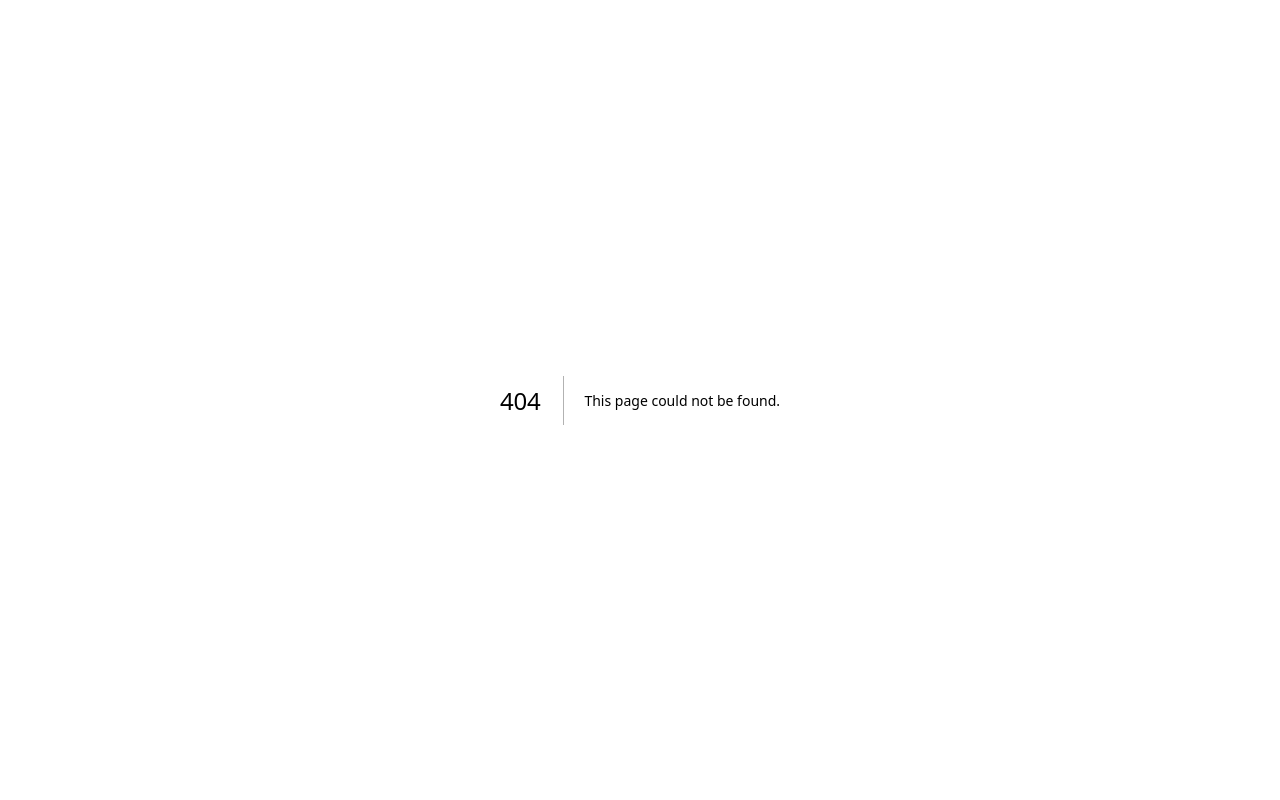
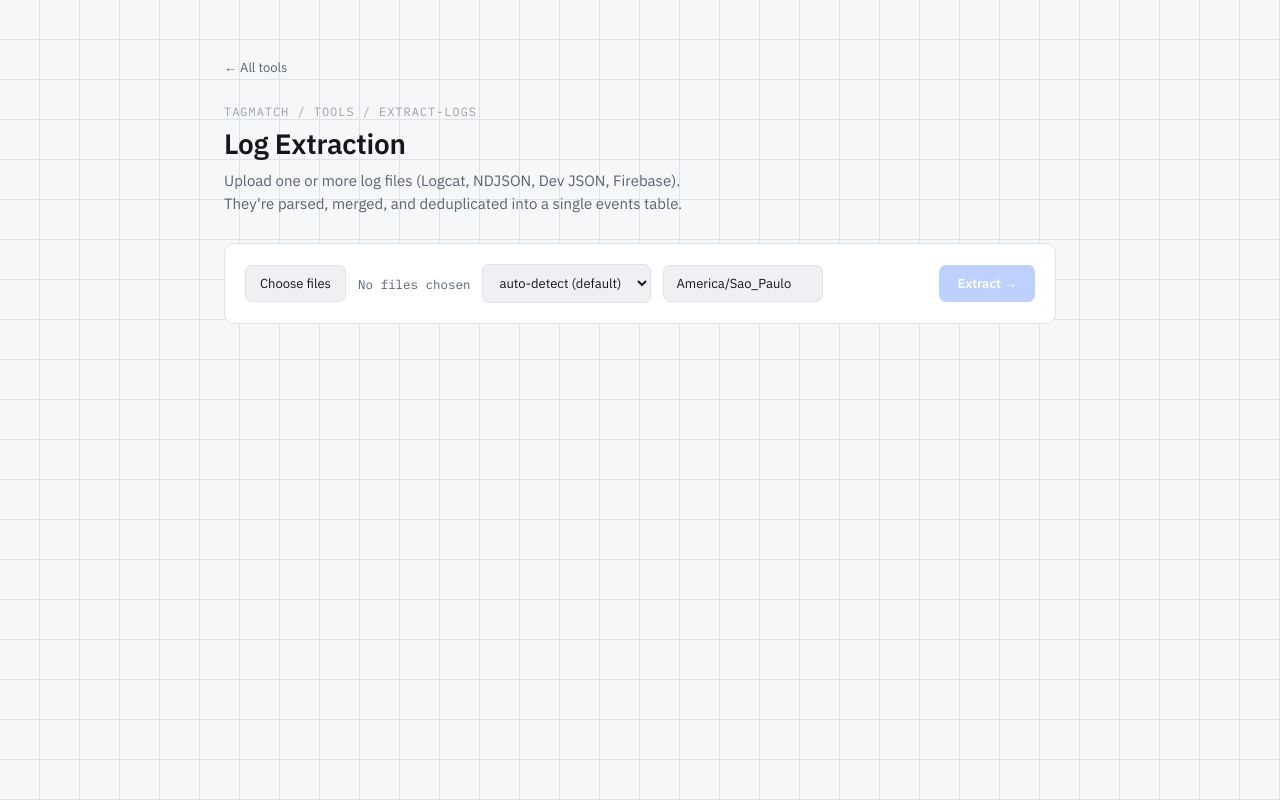
Before and after one commit to Edudonini/tagmatch-tools, a Next.js app: page /extract-logs in a window 1280 px wide. Before the commit this address had no page. Built offline with nearby package versions, Linux system fonts and the light colour scheme.

Commit message:
feat: add /extract-logs page, wire up home page entry
Multi-file upload, format/timezone advanced fields, results rendered
via the shared ResultsPanel. Verified locally: single-file, multi-file
merge without cross-dedup, duplicate-file dedup, and the all-empty
success path.

```diff
--- /dev/null
+++ b/app/extract-logs/page.tsx
@@ -0,0 +1,104 @@
+"use client";
+
+import Link from "next/link";
+import { useState } from "react";
+import { ResultsPanel } from "../_lib/ResultsPanel";
+
+type ExtractLogsResult =
+  | { ok: true; logs: Record<string, unknown>[]; report: Record<string, unknown> }
+  | { ok: false; error: string };
+
+export default function ExtractLogsPage() {
+  const [files, setFiles] = useState<File[]>([]);
+  const [format, setFormat] = useState("auto");
+  const [tz, setTz] = useState("America/Sao_Paulo");
+  const [result, setResult] = useState<ExtractLogsResult | null>(null);
+  const [loading, setLoading] = useState(false);
+
+  async function handleSubmit(e: React.FormEvent) {
+    e.preventDefault();
+    if (files.length === 0) return;
+    setLoading(true);
+    setResult(null);
+    const formData = new FormData();
+    files.forEach((f) => formData.append("files", f));
+    formData.append("format", format);
+    formData.append("tz", tz);
+    try {
+      const res = await fetch("/api/extract-logs", { method: "POST", body: formData });
+      const data: ExtractLogsResult = await res.json();
+      setResult(data);
+    } catch (err) {
+      setResult({
+        ok: false,
+        error: err instanceof Error ? err.message : "Request failed. Please try again.",
+      });
+    } finally {
+      setLoading(false);
+    }
+  }
+
+  return (
+    <main className="shell">
+      <Link href="/" className="back-link">
+        ← All tools
+      </Link>
+      <div className="eyebrow">tagmatch / tools / extract-logs</div>
+      <h1>Log Extraction</h1>
+      <p className="lede">
+        Upload one or more log files (Logcat, NDJSON, Dev JSON, Firebase).
+        They&apos;re parsed, merged, and deduplicated into a single events
+        table.
+      </p>
+
+      <form onSubmit={handleSubmit} className="panel control-panel">
+        <label className="file-input-label">
+          <input
+            type="file"
+            accept=".txt,.log,.json,.ndjson"
+            multiple
+            onChange={(e) => setFiles(Array.from(e.target.files ?? []))}
+          />
+          Choose files
+        </label>
+        <span className="file-name">
+          {files.length === 0
+            ? "No files chosen"
+            : files.length === 1
+              ? files[0].name
+              : `${files.length} files`}
+        </span>
+        <select value={format} onChange={(e) => setFormat(e.target.value)} aria-label="Log format">
+          <option value="auto">auto-detect (default)</option>
+          <option value="logcat">logcat</option>
+          <option value="ndjson">ndjson</option>
+          <option value="dev_json">dev_json</option>
+          <option value="firebase_javascript">firebase_javascript</option>
+        </select>
+        <input
+          value={tz}
+          onChange={(e) => setTz(e.target.value)}
+          aria-label="Timezone"
+          className="tz-input"
+        />
+        <button type="submit" className="btn btn-primary" disabled={files.length === 0 || loading}>
+          {loading ? "Extracting…" : "Extract →"}
+        </button>
+      </form>
+
+      {result && !result.ok && (
+        <p className="alert-error">Couldn&apos;t extract logs: {result.error}</p>
+      )}
+
+      {result && result.ok && (
+        <ResultsPanel
+          rows={result.logs}
+          report={result.report}
+          entityLabel="Logs"
+          badgeColumn="name_norm"
+          downloadBaseName="logs"
+        />
+      )}
+    </main>
+  );
+}
--- a/app/globals.css
+++ b/app/globals.css
@@ -268,6 +268,15 @@ select {
   cursor: pointer;
 }
 
+.tz-input {
+  border: 1px solid var(--border);
+  background: var(--panel-raised);
+  border-radius: 7px;
+  padding: 9px 12px;
+  font-size: 13px;
+  width: 160px;
+}
+
 .btn {
   border: none;
   border-radius: 7px;
--- a/app/page.tsx
+++ b/app/page.tsx
@@ -16,11 +16,11 @@ const TOOLS = [
     available: false,
   },
   {
-    href: "#",
+    href: "/extract-logs",
     glyph: "LX",
     name: "Log Extraction",
-    desc: "Pull raw analytics logs for a run — coming soon.",
-    available: false,
+    desc: "Parse and merge Logcat/NDJSON/Dev JSON/Firebase logs into one events table.",
+    available: true,
   },
 ];
 
--- a/next.config.ts
+++ b/next.config.ts
@@ -6,6 +6,7 @@ const nextConfig: NextConfig = {
     if (process.env.NODE_ENV === "development") {
       return [
         { source: "/api/extract-map", destination: "http://127.0.0.1:5328/api/extract-map" },
+        { source: "/api/extract-logs", destination: "http://127.0.0.1:5328/api/extract-logs" },
       ];
     }
     return [];
```
